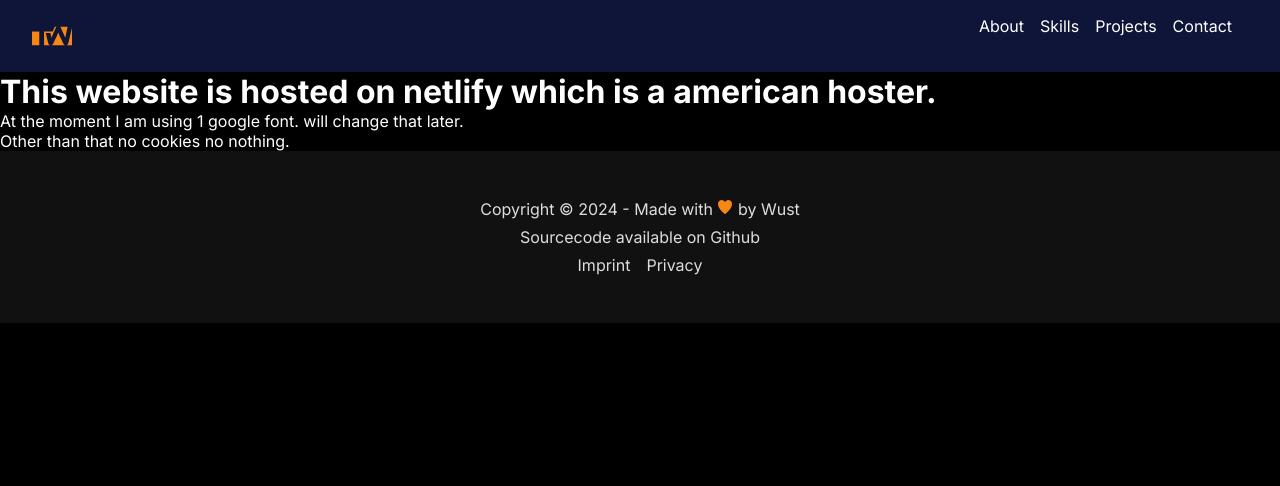
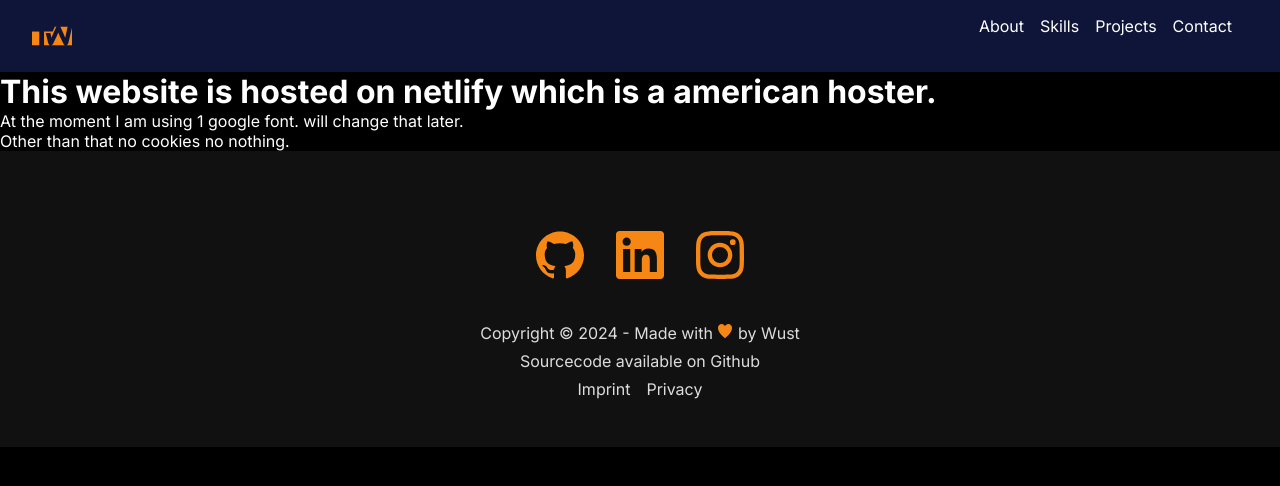
Before and after one commit to TobiasWust/tobiaswust2024, a Next.js app: page /privacy in a window 1280 px wide. Shown: the top 486 px of the page. Built offline with nearby package versions, Linux system fonts and the light colour scheme.

Commit message:
add socials, animate links

```diff
--- a/src/app/globals.css
+++ b/src/app/globals.css
@@ -47,6 +47,24 @@ section {
 a {
   color: inherit;
   text-decoration: none;
+  position: relative;
+}
+
+a::before {
+  content: "";
+  position: absolute;
+  display: block;
+  width: 100%;
+  height: 2px;
+  bottom: -2px;
+  left: 0;
+  background-color: var(--wu-orange);
+  transform: scaleX(0);
+  transition: transform 0.3s ease;
+}
+
+a:hover::before {
+  transform: scaleX(1);
 }
 
 @media (prefers-color-scheme: dark) {
--- a/src/components/Footer.module.scss
+++ b/src/components/Footer.module.scss
@@ -9,12 +9,31 @@
   align-items: center;
   gap: .5em;
 
+  svg {
+    color: var(--wu-orange);
+  }
+
+  .socials {
+    gap: 2em;
+    margin: 2em;
+
+    // svg link hover animation
+    a {
+      transition: transform .2s;
+    }
+
+    a:hover {
+      transform: scale(1.2);
+    }
+
+    svg {
+      height: 3em;
+      width: auto;
+    }
+  }
+
   div {
     display: flex;
     gap: 1em;
   }
-
-  svg {
-    color: var(--wu-orange);
-  }
 }
--- a/src/components/Footer.tsx
+++ b/src/components/Footer.tsx
@@ -1,10 +1,16 @@
 import style from './Footer.module.scss';
 import Link from "next/link";
 import { GiHearts } from "react-icons/gi";
+import { SiGithub, SiLinkedin, SiInstagram } from "react-icons/si";
 
 export default function Footer() {
   return (
     <footer className={style.footer}>
+      <div className={style.socials}>
+        <a href="https://github.com/TobiasWust" rel="noopener noreferrer" target="_blank"><SiGithub /></a>
+        <a href="https://www.linkedin.com/in/tobias-wust/" rel="noopener noreferrer" target="_blank"><SiLinkedin /></a>
+        <a href="https://www.instagram.com/tobiaswust" rel="noopener noreferrer" target="_blank"><SiInstagram /></a>
+      </div>
       <p>
         Copyright © 2024 - Made with{" "}
         <GiHearts /> by{" "}
--- a/src/components/Projects.tsx
+++ b/src/components/Projects.tsx
@@ -32,6 +32,7 @@ export default function Projects() {
       .filter(project =>
         !filter
         || project.label.toLowerCase().includes(filter.toLowerCase())
+        || project.description.toLowerCase().includes(filter.toLowerCase())
         || project.skills.some(skill => skill.toLowerCase().includes(filter.toLowerCase()))
       )
   ), [filter]);
--- a/src/data/projects.tsx
+++ b/src/data/projects.tsx
@@ -18,12 +18,12 @@ const projects: Projects = [
   {
     label: 'Wust.dev 2024',
     id: 'wustdev2024',
-    screenshot: 'tobiaswust.de/summarizeIt',
+    screenshot: 'tobiaswust.de/tobiaswust2024',
     year: 2024,
     shortDescription: 'Portfolio website',
     description: 'After almost ten years with my old website I wanted to create something fast and modern. This is what I came up with.',
     skills: ['react', 'nextjs', 'nodejs', 'typescript'],
-    url: 'https://summarizeit.io/',
+    url: 'https://wust.dev',
   },
   {
     label: 'SummarizeIt.io',
```
